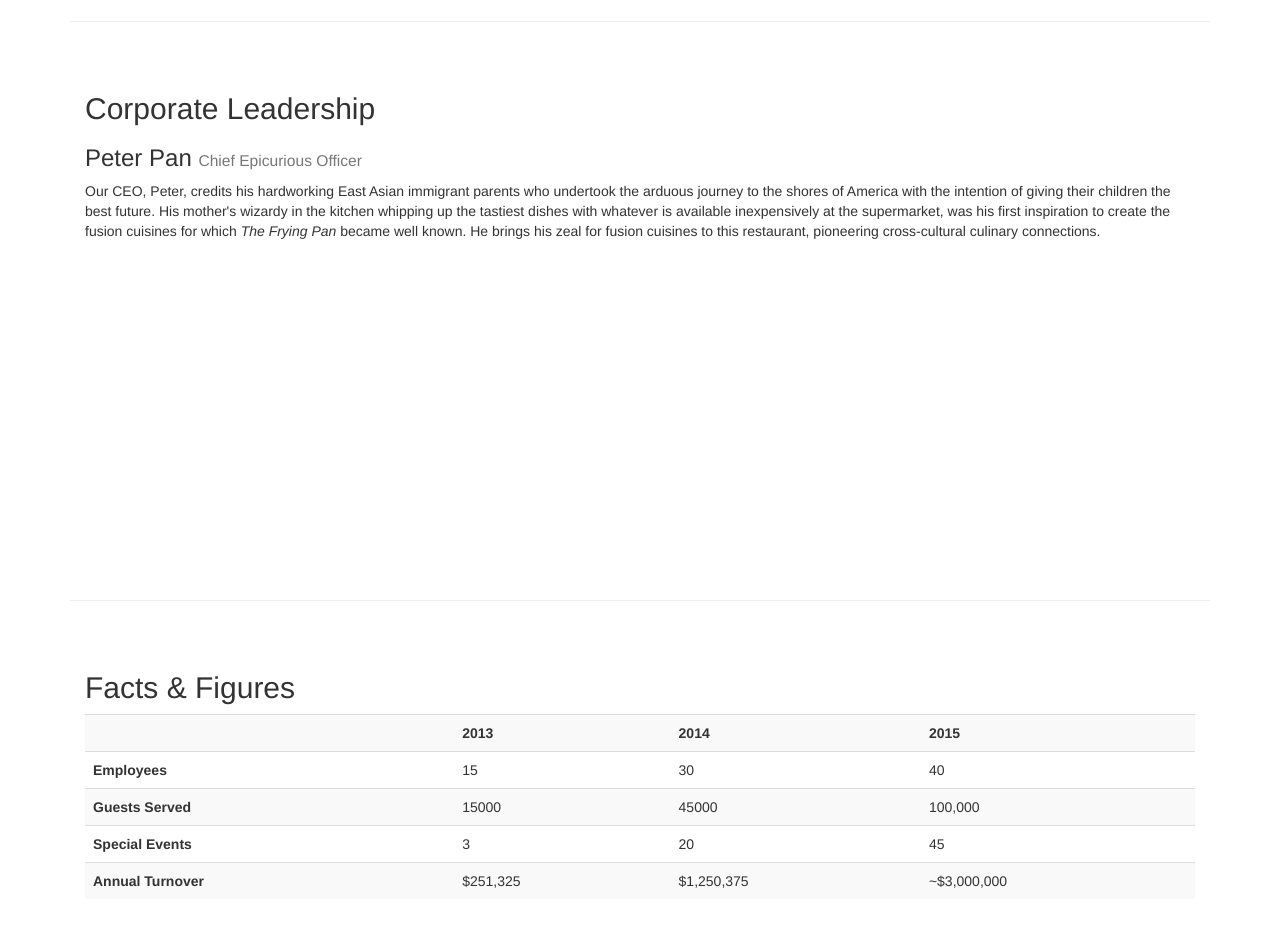
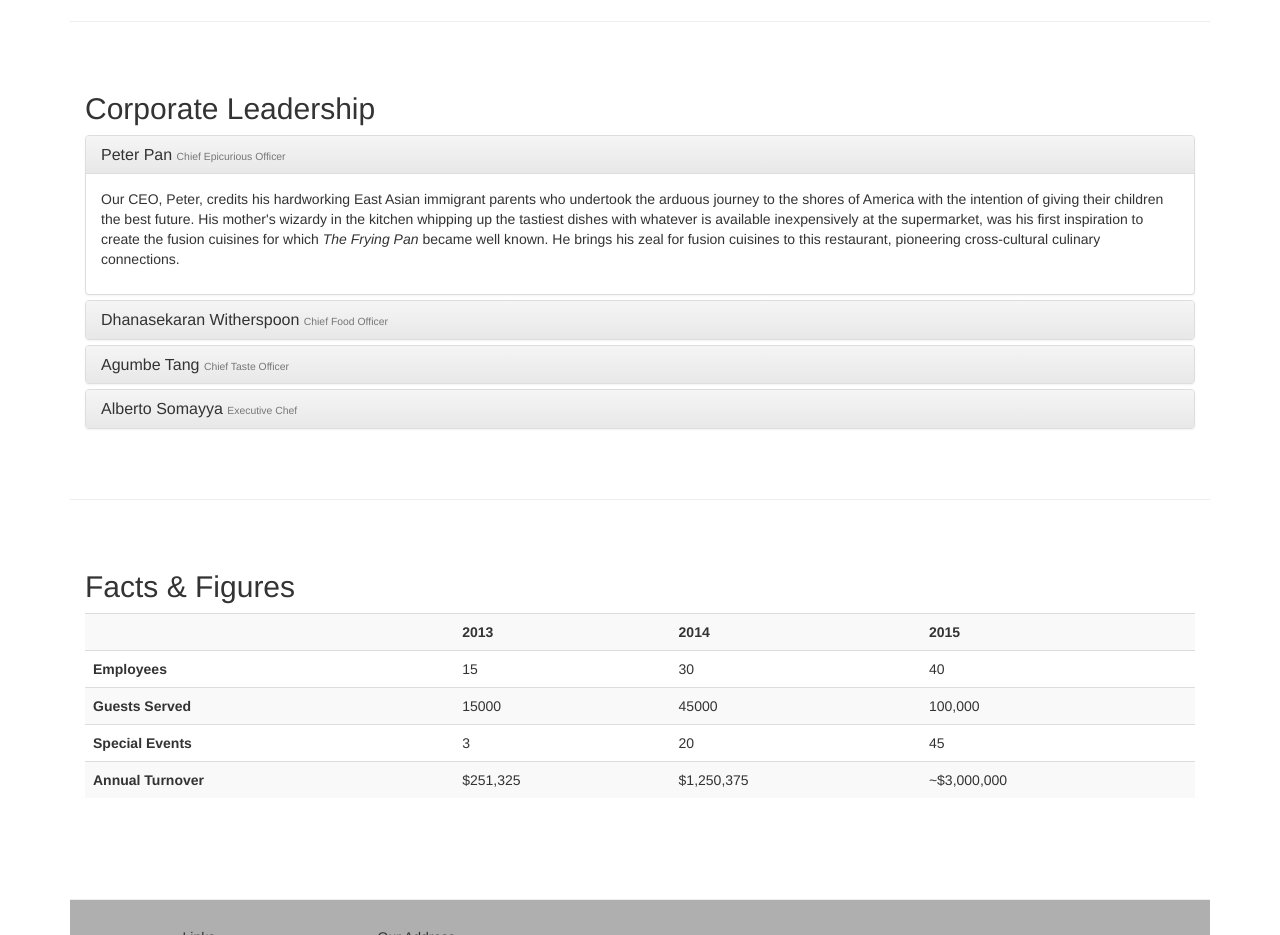
Before and after one commit to MohammedFCIS/conFusion, a plain HTML site: page aboutus.html in a window 1280 px wide. Shown: the part 1040-1975 px from the top of the page. Drawn offline with nearby package versions, Linux system fonts and the light colour scheme.

Commit message:
Converting Tabs to Accordion

```diff
--- a/aboutus.html
+++ b/aboutus.html
@@ -138,34 +138,88 @@
                 <h2>Corporate Leadership</h2>
                 <div class="panel-group" id="accordion"
                       role="tablist" aria-multiselectable="true">
-                    <div role="tabpanel" class="tab-pane fade in active" id="peter">
-                        <h3>Peter Pan <small>Chief Epicurious Officer</small></h3>
-                        <p>Our CEO, Peter, credits his hardworking East Asian immigrant parents who undertook the
-                            arduous journey to the shores of America with the intention of giving their children
-                            the best future. His mother's wizardy in the kitchen whipping up the tastiest dishes with
-                            whatever is available inexpensively at the supermarket, was his first inspiration to create
-                            the fusion cuisines for which <em>The Frying Pan</em> became well known. He brings his zeal for
+                    <div class="panel panel-default">
+                        <div class="panel-heading" role="tab" id="headingPeter">
+                            <h3 class="panel-title">
+                                 <a role="button" data-toggle="collapse"
+                                     data-parent="#accordion" href="#peter"
+                                     aria-expanded="true" aria-controls="peter">
+                                     Peter Pan <small>Chief Epicurious Officer</small>
+                                </a>
+                            </h3>
+                        </div>
+                        <div role="tabpanel" class="panel-collapse collapse in"
+                             id="peter"    aria-labelledby="headingPeter">
+                            <div class="panel-body">
+                                <p>Our CEO, Peter, credits his hardworking East Asian immigrant parents who
+                                    undertook the arduous journey to the shores of America with the intention
+                                    of giving their children the best future. His mother's wizardy in the kitchen
+                                    whipping up the tastiest dishes with whatever is available inexpensively at the
+                                    supermarket, was his first inspiration to create   the fusion cuisines for which
+                                    <em>The Frying Pan</em> became well known. He brings his zeal for
                                     fusion cuisines to this restaurant, pioneering cross-cultural culinary connections.
                                 </p>
                             </div>
-                    <div role="tabpanel" class="tab-pane fade active" id="danny">
-                        <h3>Dhanasekaran Witherspoon <small>Chief Food Officer</small></h3>
+                        </div>
+                    </div>
+                    <div class="panel panel-default">
+                        <div class="panel-heading" role="tab" id="headingDanny">
+                            <h3 class="panel-title">
+                                <a role="button" data-toggle="collapse"
+                                     data-parent="#accordion" href="#danny"
+                                     aria-expanded="true" aria-controls="danny">Dhanasekaran Witherspoon <small>Chief Food Officer</small>
+                                </a>
+                            </h3>
+                        </div>
+                        <div role="tabpanel" class="panel-collapse collapse"
+                             id="danny"    aria-labelledby="headingDanny">
+                            <div class="panel-body">
                                 <p>Our CFO, Danny, as he is affectionately referred to by his colleagues,
                                     comes from a long established family tradition in farming and produce.
                                     His experiences growing up on a farm in the Australian outback gave him great
-                            appreciation for varieties of food sources. As he puts it in his own words, <em>Everything that runs, wins, and everything that stays, pays!</em></p>
+                                    appreciation for varieties of food sources. As he puts it in his own words,
+                                    <em>Everything that runs, wins, and everything that stays, pays!</em>
+                                </p>
                             </div>
-                    <div role="tabpanel" class="tab-pane fade active" id="agumbe">
-                        <h3>Agumbe Tang <small>Chief Taste Officer</small></h3>
+                        </div>
+                    </div>
+                    <div class="panel panel-default">
+                        <div class="panel-heading" role="tab" id="headingAgumbe">
+                            <h3 class="panel-title">
+                                <a role="button" data-toggle="collapse"
+                                     data-parent="#accordion" href="#agumbe"
+                                     aria-expanded="true" aria-controls="agumbe">Agumbe Tang <small>Chief Taste Officer</small>
+                                </a>
+                            </h3>
+                         </div>
+                         <div role="tabpanel" class="panel-collapse collapse"
+                             id="agumbe"    aria-labelledby="headingAgumbe">
+                            <div class="panel-body">
                                 <p>Blessed with the most discerning gustatory sense, Agumbe, our CFO, personally ensures that
                                     every dish that we serve meets his exacting tastes. Our chefs dread the tongue lashing that ensues
-                            if their dish does not meet his exacting standards. He lives by his motto, <em>You click only if you survive my lick.</em></p>
+                                    if their dish does not meet his exacting standards. He lives by his motto, <em>You click only if you survive my lick.</em>
+                                </p>
                              </div>
-                    <div role="tabpanel" class="tab-pane fade active" id="alberto">
-                        <h3>Alberto Somayya <small>Executive Chef</small></h3>
+                         </div>
+                     </div>
+                    <div class="panel panel-default">
+                        <div class="panel-heading" role="tab" id="headingAlberto">
+                            <h3 class="panel-title">
+                                <a role="button" data-toggle="collapse"
+                                     data-parent="#accordion" href="#alberto"
+                                     aria-expanded="true" aria-controls="alberto">Alberto Somayya <small>Executive Chef</small>
+                                </a>
+                            </h3>
+                         </div>
+                         <div role="tabpanel" class="panel-collapse collapse"
+                             id="alberto"    aria-labelledby="headingAlberto">
+                            <div class="panel-body">
                                 <p>Award winning three-star Michelin chef with wide International experience having
                                     worked closely with whos-who in the culinary world, he specializes in creating mouthwatering
-                            Indo-Italian fusion experiences. He says, <em>Put together the cuisines from the two craziest cultures, and you get a winning hit! Amma Mia!</em></p>
+                                    Indo-Italian fusion experiences. He says, <em>Put together the cuisines from the two craziest cultures, and you get a winning hit! Amma Mia!</em>
+                                </p>
+                             </div>
+                         </div>
                      </div>
                 </div>
             </div>
```
Lines whose indentation alone changed are shown as unchanged.
